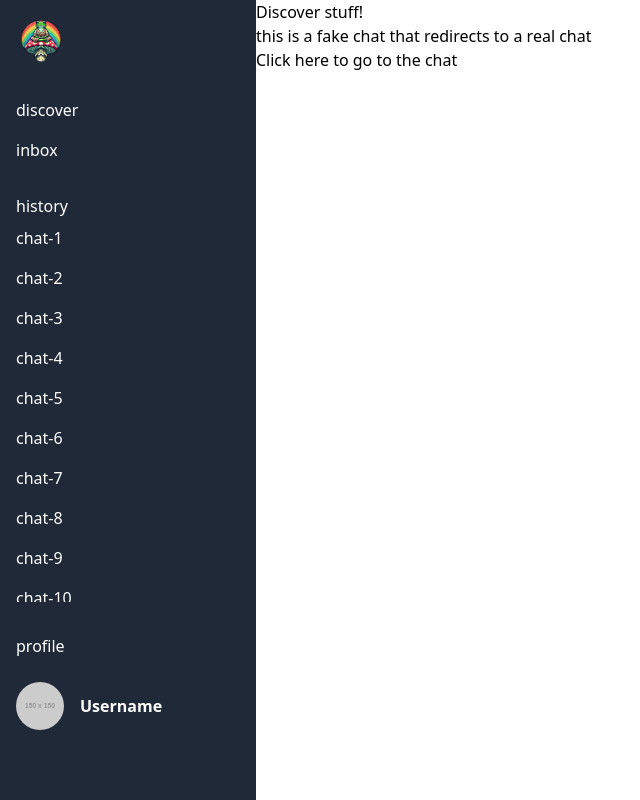
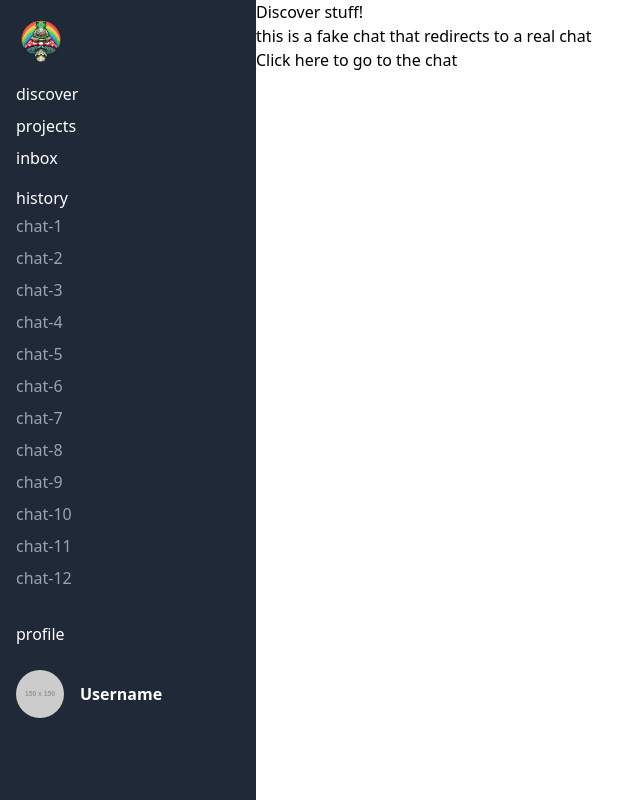
Before and after one commit to na47io/sage-clone, a Next.js app in the folder frontend/: page / in a window 1280 px wide. Shown: the whole page, without its empty margins (0-640 px from the left). Built offline with nearby package versions, Linux system fonts and the light colour scheme.

Commit message:
fix: obsess over ui (dont do this again pls)

```diff
--- a/frontend/app/layout.tsx
+++ b/frontend/app/layout.tsx
@@ -76,30 +76,43 @@
       {/* Left Sidebar */}
       <nav
         ref={leftSidebarRef}
-        className={`w-64 bg-gray-800 text-white p-4 fixed h-full z-20 transition-transform duration-300 ease-in-out ${
+        className={`w-64 flex flex-col gap-4 bg-gray-800 text-white p-4 fixed h-full z-20 transition-transform duration-300 ease-in-out ${
           isLeftSidebarOpen ? "translate-x-0" : "-translate-x-full"
         } md:translate-x-0`}
       >
         <Image src="/logo.png" alt="logo" width={50} height={50} />
-        <br></br>
-        <Link href="/" className="block py-2">
+
+        {/* Nav */}
+        <div className="flex flex-col gap-2">
+          <Link href="/" className="block">
             discover
           </Link>
-        <Link href="/inbox" className="block py-2">
+          <a href="https://nikolay-labs.github.io/blog/" className="block">
+            projects
+          </a>
+          <Link href="/inbox" className="block">
             inbox
           </Link>
-        <br></br>
-        <p>history</p>
-        <div className="overflow-y-auto max-h-96">
+        </div>
+
+        {/* Chat history */}
+        <div>
+          <p className="pb-1">history</p>
+          <div className="overflow-y-auto max-h-96 flex flex-col gap-2">
             {chatLinks.map((link) => (
-            <Link key={link} href={`/chat/${link}`} className="block py-2">
+              <Link
+                key={link}
+                href={`/chat/${link}`}
+                className="block hover:text-white text-gray-400"
+              >
                 {link}
               </Link>
             ))}
           </div>
+        </div>
 
-        <br></br>
-
+        {/* User profile */}
+        <div>
           <Link href="/profile" className="block py-2">
             profile
           </Link>
@@ -107,6 +120,7 @@
             username="Username"
             avatar={new URL("https://example.com")}
           />
+        </div>
       </nav>
 
       {/* Main Content */}
```
Lines whose indentation alone changed are shown as unchanged.
